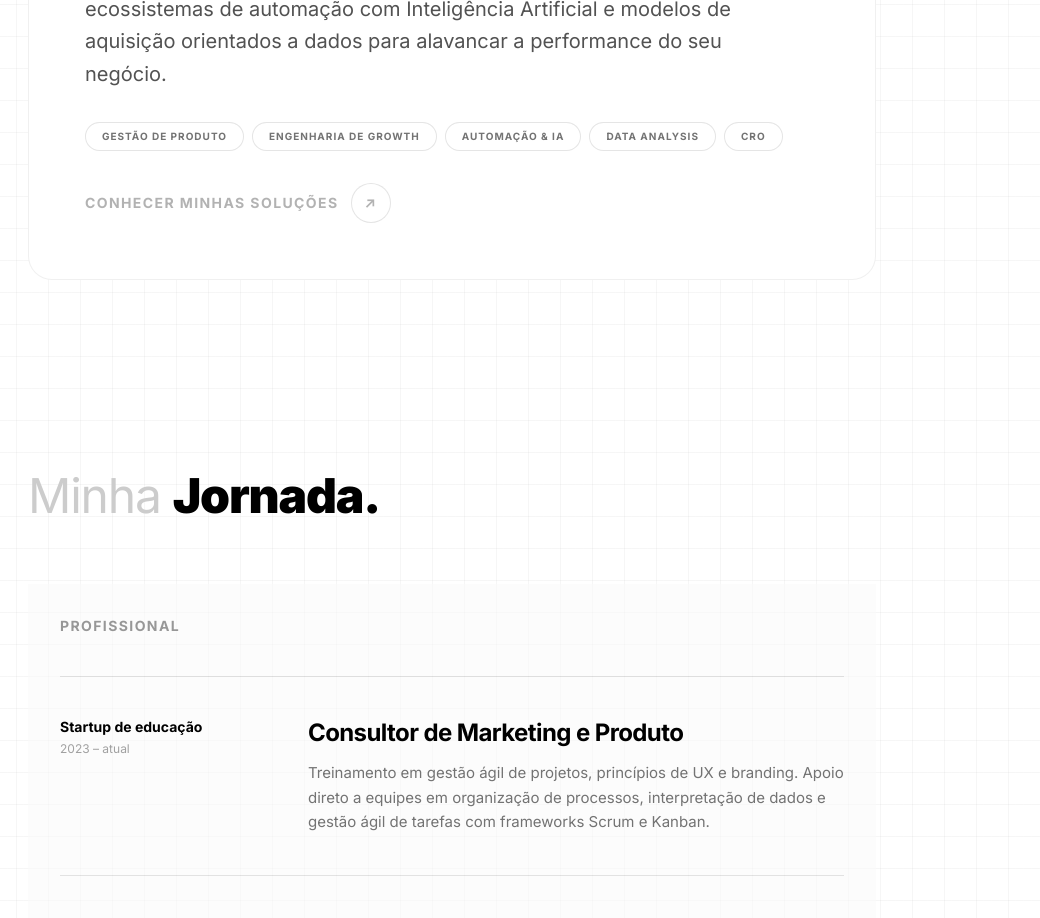
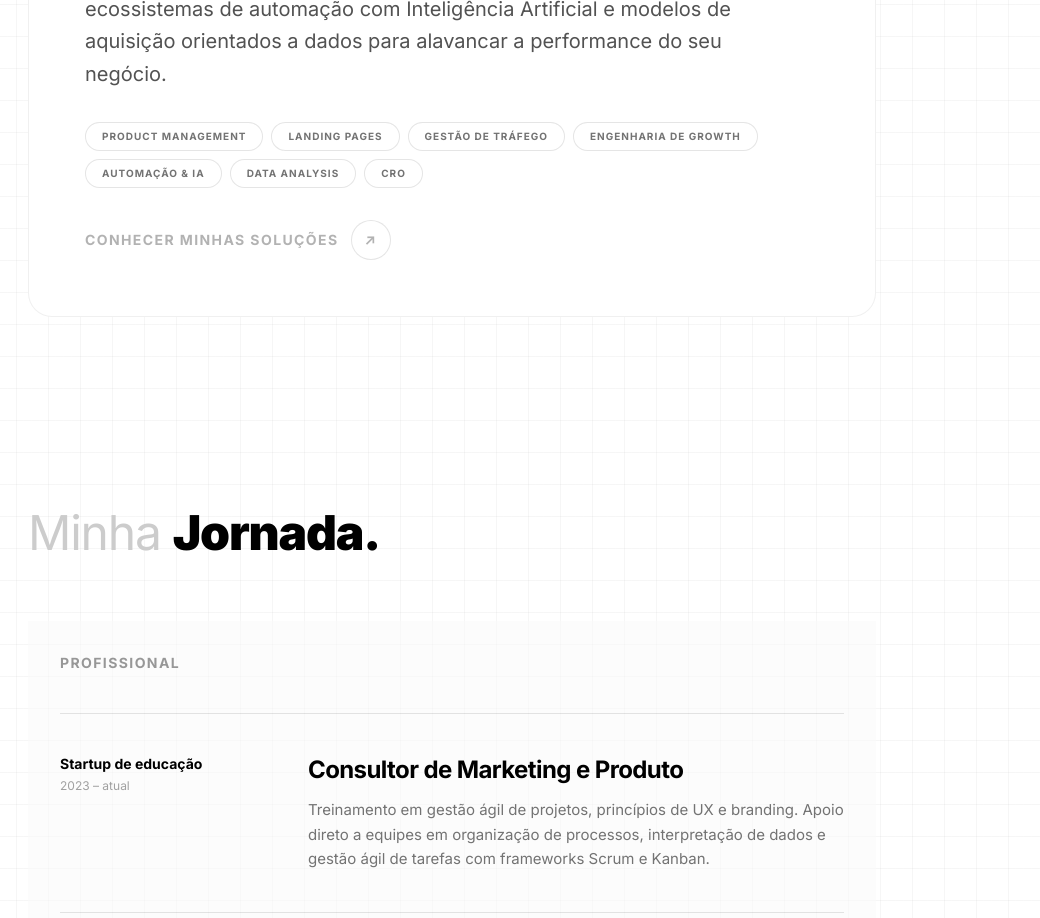
Before and after one commit to Rodriguestmo/portifolio, a Next.js app: page / in a window 1280 px wide. Shown: the part 2300-3218 px from the top of the page, without its empty margins (240-1280 px from the left). Built offline with nearby package versions, Linux system fonts and the light colour scheme.

Commit message:
fix: updated services tags to include requested ones

```diff
--- a/app/components/home/HomeClient.tsx
+++ b/app/components/home/HomeClient.tsx
@@ -355,7 +355,7 @@ export default function HomeClient() {
                 </p>
 
                 <div className="flex flex-wrap gap-2 mb-8 relative z-10">
-                  {[isEn ? "Product Management" : "Gestão de Produto", isEn ? "Growth Engineering" : "Engenharia de Growth", isEn ? "Automation & AI" : "Automação & IA", "Data Analysis", "CRO"].map(tag => (
+                  {["Product Management", "Landing Pages", isEn ? "Paid Traffic" : "Gestão de Tráfego", isEn ? "Growth Engineering" : "Engenharia de Growth", isEn ? "Automation & AI" : "Automação & IA", "Data Analysis", "CRO"].map(tag => (
                     <span key={tag} className="px-4 py-1.5 border border-black/10 bg-white rounded-full text-[10px] font-bold uppercase tracking-widest text-neutral-500">{tag}</span>
                   ))}
                 </div>
```
